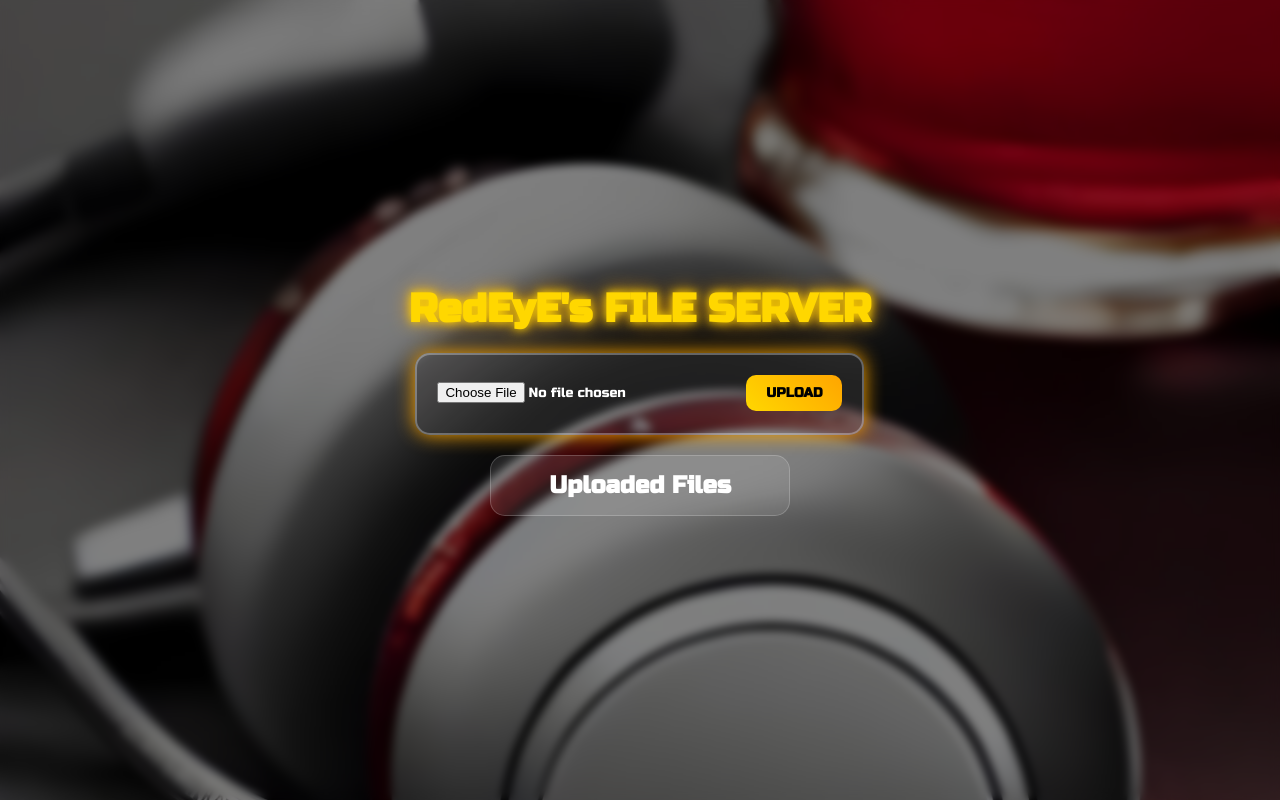
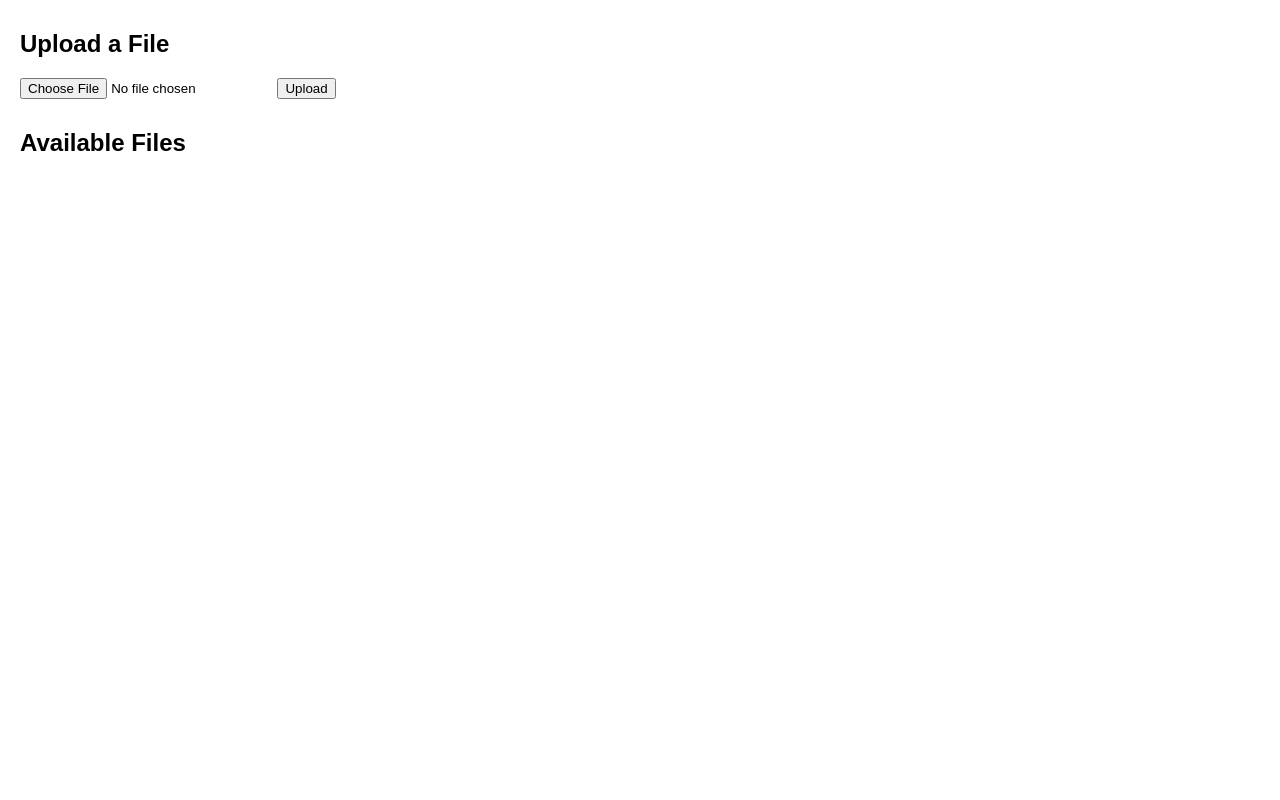
Before and after one commit to Redeye00007/File-sharing, a Flask app: page / in a window 1280 px wide. Run offline with Flask 3, Linux system fonts and the light colour scheme.

Commit message:
Update index.html

```diff
--- a/templates/index.html
+++ b/templates/index.html
@@ -1,28 +1,41 @@
-<!DOCTYPE html>
-<html lang="en">
+<!doctype html>
+<html>
 <head>
-    <meta charset="UTF-8">
-    <meta name="viewport" content="width=device-width, initial-scale=1.0">
-    <title>PUBG File Share</title>
-    <link rel="stylesheet" href="/static/style.css">
-    <link href="https://fonts.googleapis.com/css2?family=Russo+One&display=swap" rel="stylesheet">
+    <title>File Upload & Download</title>
+    <style>
+        body { font-family: Arial, sans-serif; margin: 20px; }
+        h2 { margin-top: 30px; }
+        .file-list { margin-top: 15px; }
+        .file-item { margin-bottom: 10px; }
+        .download-btn {
+            padding: 5px 10px;
+            background-color: #4CAF50;
+            color: white;
+            border: none;
+            border-radius: 5px;
+            cursor: pointer;
+            text-decoration: none;
+        }
+        .download-btn:hover {
+            background-color: #45a049;
+        }
+    </style>
 </head>
 <body>
-    <div class="overlay"></div>
-    <div class="container">
-        <h1 class="title">RedEyE's FILE SERVER</h1>
-        <form method="POST" enctype="multipart/form-data" class="upload-box">
-            <input type="file" name="file" required>
-            <button type="submit">UPLOAD</button>
-        </form>
-        <div class="file-list">
-            <h2>Uploaded Files</h2>
-            <ul>
-                {% for file in files %}
-                <li><a href="/uploads/{{ file }}" target="_blank">{{ file }}</a></li>
-                {% endfor %}
-            </ul>
-        </div>
+    <h2>Upload a File</h2>
+    <form method="POST" enctype="multipart/form-data">
+        <input type="file" name="file">
+        <input type="submit" value="Upload">
+    </form>
+
+    <h2>Available Files</h2>
+    <div class="file-list">
+        {% for file in files %}
+            <div class="file-item">
+                {{ file }}
+                <a href="{{ url_for('uploaded_file', filename=file) }}" class="download-btn" download>Download</a>
+            </div>
+        {% endfor %}
     </div>
 </body>
 </html>
```
